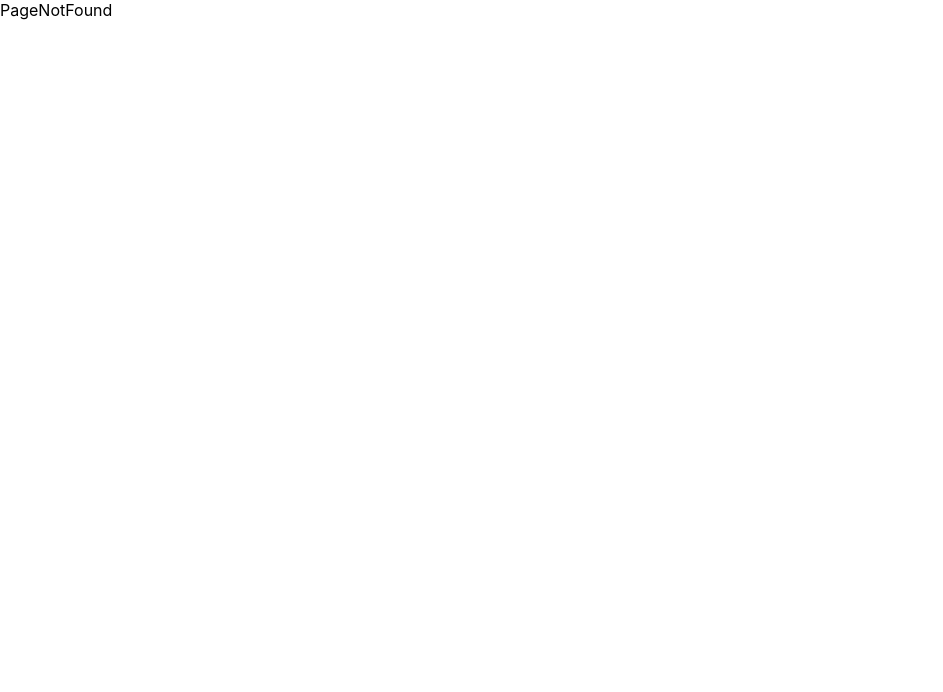
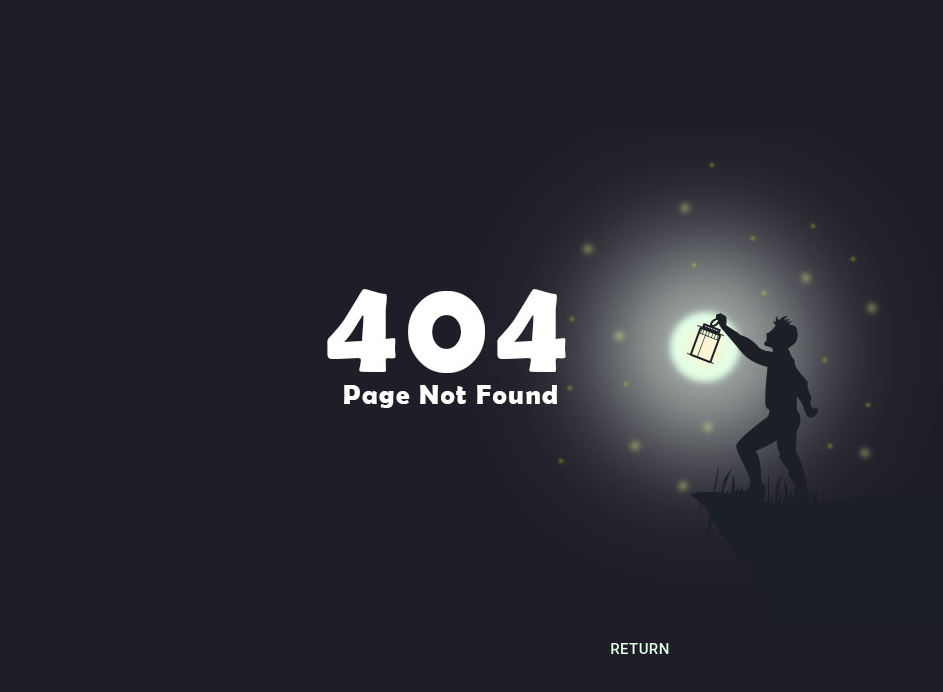
Before and after one commit to zaynab-emadi/TypeScript-React-ecommerce, a React (Create React App) app: page /dashboard in a window 1280 px wide. Shown: the top 692 px of the page, without its empty margins (0-943 px from the left). Built offline with nearby package versions, Linux system fonts and the light colour scheme.

Commit message:
add page not found

```diff
--- a/src/Pages/Page not found/PageNotFound.tsx
+++ b/src/Pages/Page not found/PageNotFound.tsx
@@ -1,8 +1,23 @@
 import React from 'react';
+import ImgElement from '../../Assets/Images/page not found.jpg';
+import Box from "@mui/material/Box";
+import {Button, Grid} from "@mui/material";
+import {useNavigate} from "react-router-dom";
 
 function PageNotFound() {
+    const navigate = useNavigate();
     return (
-        <div>PageNotFound</div>
+        <>
+            <Grid container
+                  direction="column"
+                  justifyContent="center"
+                  alignItems="center"
+                  sx = {{backgroundColor : '#1F1D28' , height : '100vh'}}
+            >
+            <Box src={ImgElement} component={'img'} />
+                <Button variant="text" sx = {{color : '#E3FFE7'}} size="large" onClick={() => navigate('/')} >Return</Button>
+            </Grid>
+        </>
     );
 }
 
```
Also changed, not shown: src/Assets/Images/page not found.jpg (added).
